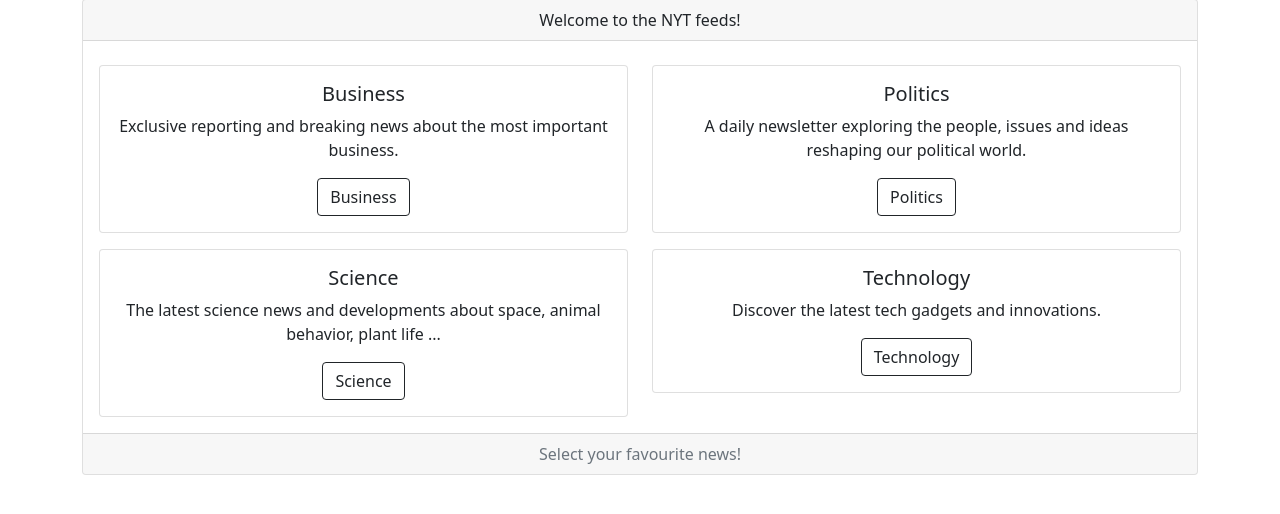
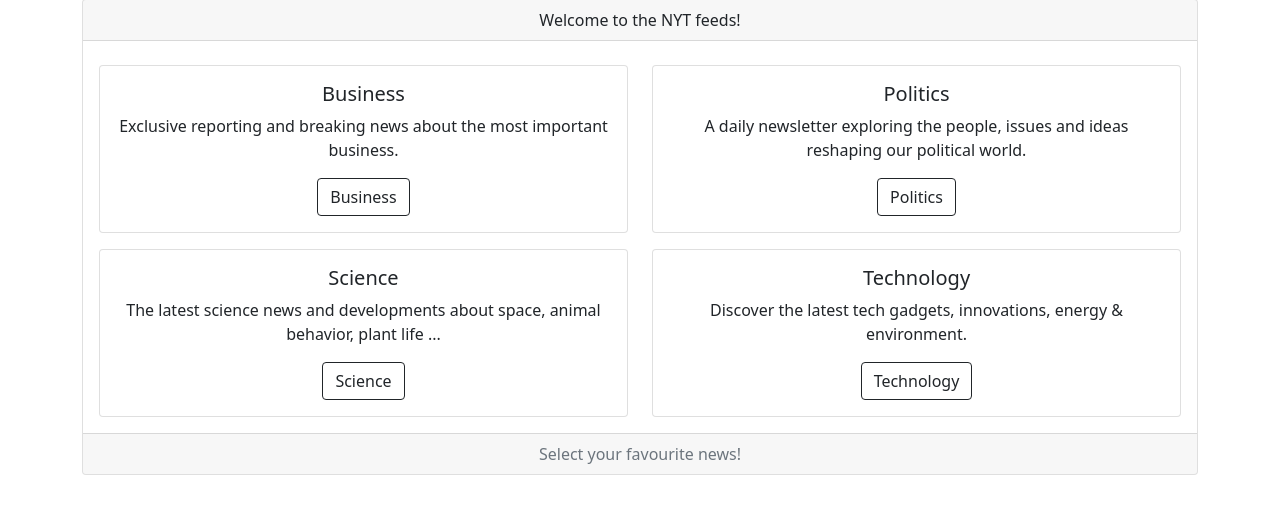
Before and after one commit to Gian1984/PhpFormOOP, a PHP site: page /home.php in a window 1280 px wide. Shown: the part 169-683 px from the top of the page. Run offline with PHP 8.4, Linux system fonts and the light colour scheme; the visitor is signed in with stand-in values (Sample User, id 1).

Commit message:
correction on the home style

```diff
--- a/home.php
+++ b/home.php
@@ -108,7 +108,7 @@
             <div class="card">
             <div class="card-body">
                 <h5 class="card-title">Technology</h5>
-                <p class="card-text">Discover the latest tech gadgets and innovations.</p>
+                <p class="card-text">Discover the latest tech gadgets, innovations, energy & environment.</p>
                 <a href="../apppage/technology.php" class="btn btn-outline-dark">Technology</a>
             </div>
             </div>
```
